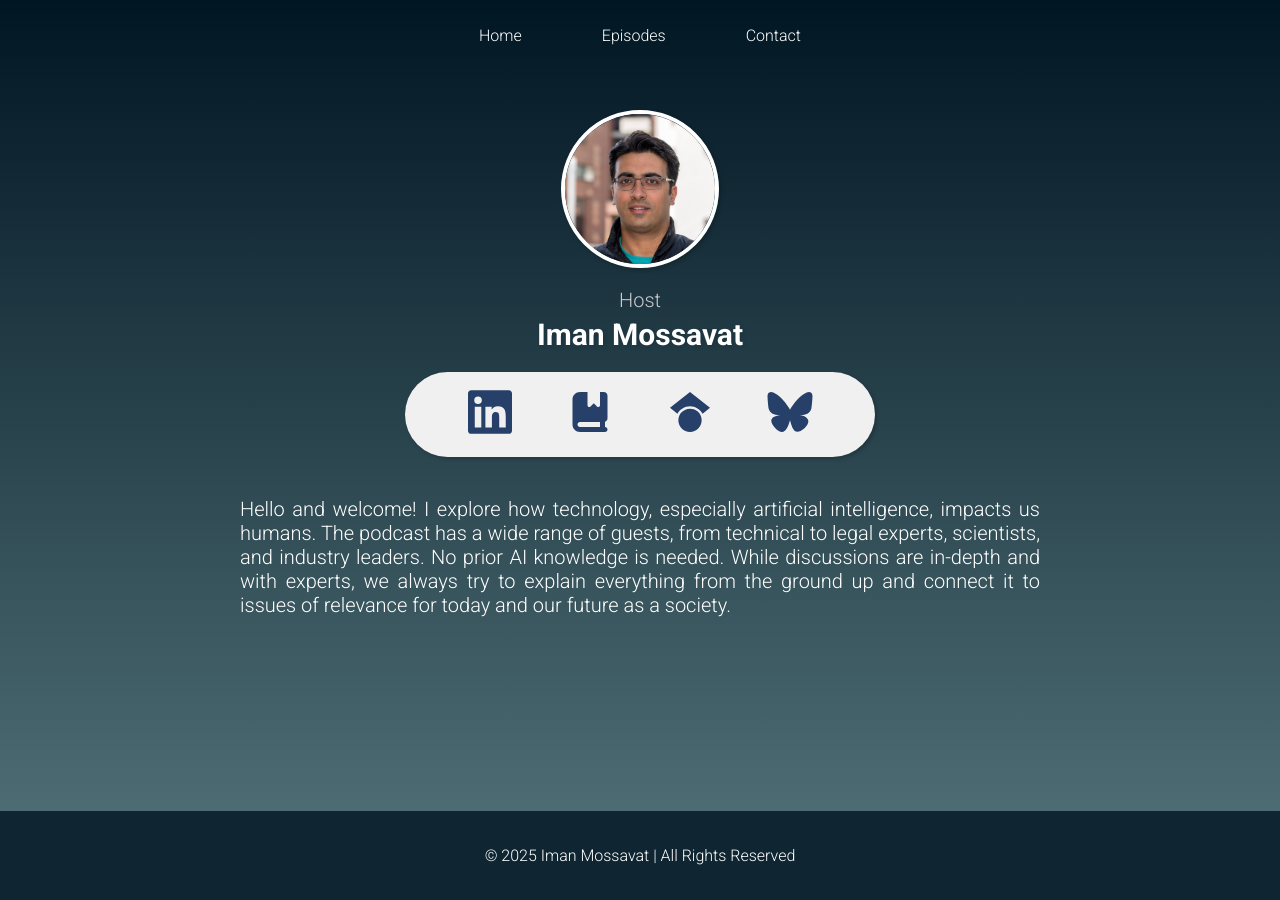
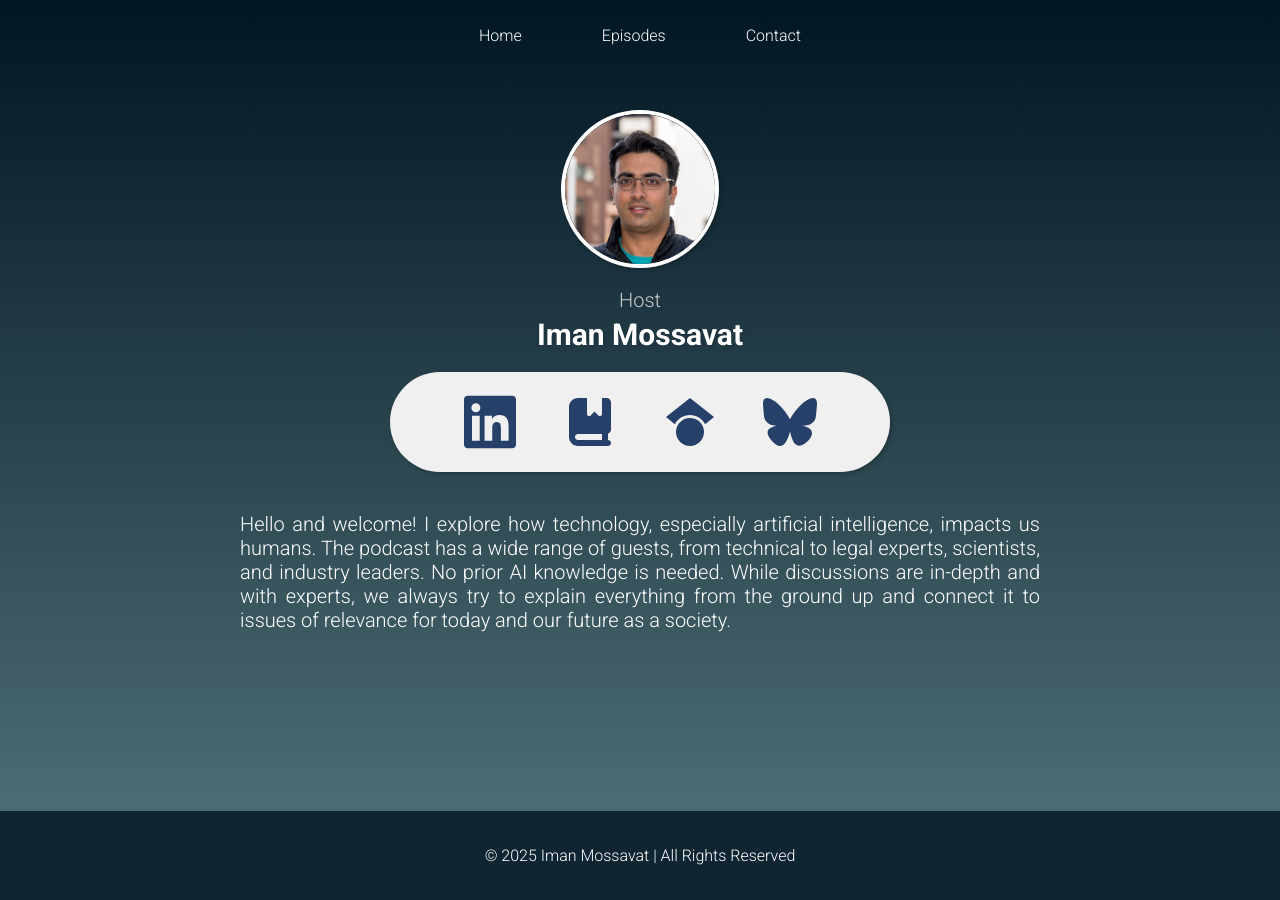
Before and after one commit to ivetkalchev/deepdivepod, a Jekyll site: the page built from contact.html, in a window 1280 px wide. Built offline with Jekyll 4.4.1, drawn with Linux system fonts in a browser that asks for light colours.

Commit message:
Update contact-styles.css

```diff
--- a/assets/css/contact-styles.css
+++ b/assets/css/contact-styles.css
@@ -40,10 +40,10 @@ body {
 .icon-container {
     display: flex;
     flex-wrap: wrap;
-    gap: 50px;
+    gap: 40px;
     background-color: #f0f0f0;
     border-radius: 80px;
-    padding: 15px 60px;
+    padding: 20px 70px;
     box-shadow: 2px 2px 4px #0000003a;
     align-items: center;
     justify-content: center;
@@ -64,9 +64,8 @@ body {
 }
 
 .icon-container .logo {
-    width: 50px;
-    height: 50px;
-    margin-bottom: 5px;
+    width: 60px;
+    height: 60px;
     object-fit: contain;
 }
 
@@ -96,17 +95,17 @@ body {
 
     .intro-box {
         font-size: 17px;
-        padding: 30px;
+        padding: 15px 30px 15px 30px;
     }
 
     .icon-container {
         gap: 25px;
-        padding: 10px 20px;
+        padding: 12px 35px;
         border-radius: 40px;
     }
 
     .icon-container .logo {
-        width: 30px;
-        height: 30px;
+        width: 45px;
+        height: 45px;
     }
 }
```
